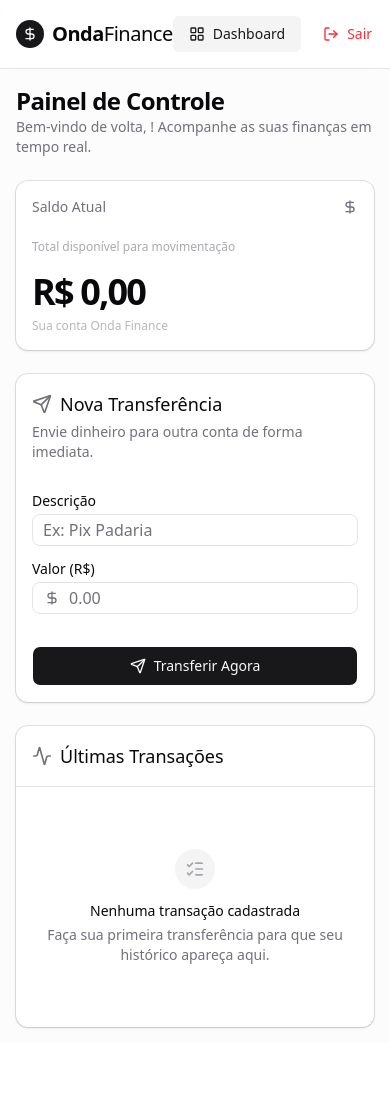
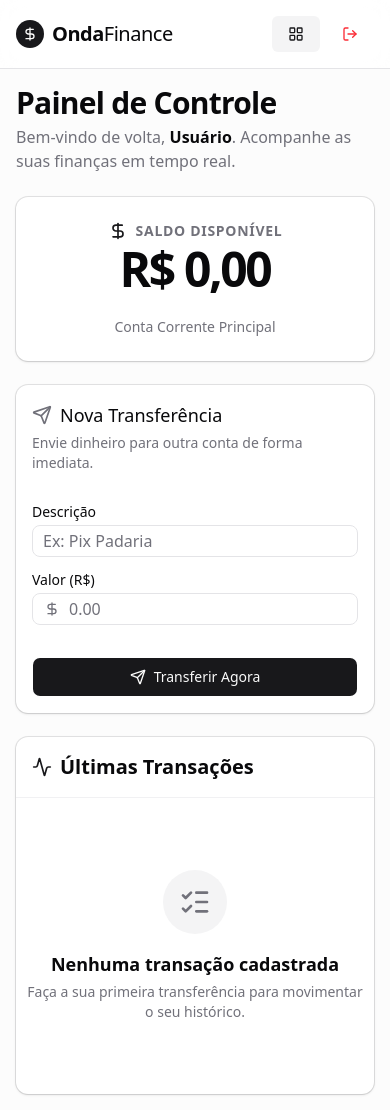
Before and after one commit to Healer101015/onda-finance, a React (Vite) app: page / in a window 390 px wide. Before the commit the page ends 1043 px from the top, so only its background shows below. Built offline with nearby package versions, Linux system fonts and the light colour scheme.

Commit message:
dashboard alterado e login rebuscado

```diff
--- a/src/components/shared/Layout.tsx
+++ b/src/components/shared/Layout.tsx
@@ -12,9 +12,10 @@ export function Layout() {
     };
 
     return (
-        // bg-muted cria o contraste perfeito com os cartões bg-card
-        <div className="min-h-screen bg-muted/30 flex flex-col antialiased">
-            <nav className="w-full bg-background/80 backdrop-blur-md border-b border-border p-4 sticky top-0 z-50">
+        // No telemóvel a página rola livremente (min-h-screen).
+        // No PC (md:) a tela tranca (h-screen overflow-hidden) para efeito App.
+        <div className="md:h-screen md:overflow-hidden min-h-screen bg-muted/30 flex flex-col antialiased">
+            <nav className="w-full bg-background/80 backdrop-blur-md border-b border-border p-4 sticky top-0 z-50 flex-none">
                 <div className="max-w-5xl mx-auto flex justify-between items-center">
                     <div className="flex items-center gap-2">
                         <DollarSign className="w-7 h-7 bg-primary text-primary-foreground p-1.5 rounded-full" />
@@ -28,20 +29,21 @@ export function Layout() {
                             className="text-sm font-medium h-9 px-4 py-2 rounded-md bg-accent text-accent-foreground flex items-center gap-2"
                         >
                             <LayoutGrid className="w-4 h-4" />
-                            Dashboard
+                            <span className="hidden sm:inline">Dashboard</span>
                         </Link>
                         <button
                             onClick={handleLogout}
                             className="text-sm h-9 px-4 py-2 rounded-md text-red-500 hover:text-red-600 hover:bg-red-50 transition-all flex items-center gap-2"
                         >
                             <LogOut className="w-4 h-4" />
-                            Sair
+                            <span className="hidden sm:inline">Sair</span>
                         </button>
                     </div>
                 </div>
             </nav>
 
-            <main className="flex-1 w-full max-w-5xl mx-auto p-4 md:p-8">
+            {/* O main adapta-se: ocupa o resto da tela no PC e cresce no telemóvel */}
+            <main className="flex-1 w-full max-w-5xl mx-auto p-4 md:p-6 flex flex-col md:min-h-0">
                 <Outlet />
             </main>
         </div>
--- a/src/pages/Dashboard.tsx
+++ b/src/pages/Dashboard.tsx
@@ -7,6 +7,9 @@ import { AnimatedCounter } from '../components/animated/AnimatedCounter';
 
 export function Dashboard() {
     const { user, balance, transactions } = useAppStore();
+
+    const rawName = user?.email ? user.email.split('@')[0] : 'Usuário';
+    const displayName = rawName.charAt(0).toUpperCase() + rawName.slice(1);
 
     const formatDate = (dateString: string) => {
         return new Intl.DateTimeFormat('pt-BR', {
@@ -21,7 +24,7 @@ export function Dashboard() {
         hidden: { opacity: 0 },
         visible: {
             opacity: 1,
-            transition: { staggerChildren: 0.1 },
+            transition: { staggerChildren: 0.08 },
         },
     };
 
@@ -30,7 +33,7 @@ export function Dashboard() {
         visible: {
             y: 0,
             opacity: 1,
-            transition: { type: "spring", stiffness: 100, damping: 15 },
+            transition: { type: "spring", stiffness: 120, damping: 14 },
         },
     };
 
@@ -39,29 +42,33 @@ export function Dashboard() {
             initial={{ opacity: 0, y: 10 }}
             animate={{ opacity: 1, y: 0 }}
             transition={{ duration: 0.4 }}
-            className="space-y-6"
+            className="flex flex-col h-full space-y-6 md:space-y-8 antialiased"
         >
-            <div>
-                <h2 className="text-2xl font-semibold tracking-tight text-foreground">Painel de Controle</h2>
-                <p className="text-sm text-muted-foreground">Bem-vindo de volta, <span className='font-medium'>{user?.name}</span>! Acompanhe as suas finanças em tempo real.</p>
+            <div className="flex-none">
+                <h2 className="text-3xl font-bold tracking-tight text-foreground">Painel de Controle</h2>
+                <p className="text-base text-muted-foreground mt-1">
+                    Bem-vindo de volta, <span className='font-semibold text-foreground'>{displayName}</span>. Acompanhe as suas finanças em tempo real.
+                </p>
             </div>
 
-            <div className="grid gap-6 md:grid-cols-2">
-                {/* Card: Saldo Atual (Design Premium) */}
-                <Card className="border-border shadow-sm hover:shadow-md transition-shadow duration-300 h-full">
-                    <CardHeader className="flex flex-row items-center justify-between pb-2 space-y-0">
-                        <CardTitle className="text-sm font-medium text-muted-foreground">
-                            Saldo Atual
-                        </CardTitle>
-                        <DollarSign className="w-4 h-4 text-muted-foreground" />
-                    </CardHeader>
-                    <CardContent>
-                        <p className="text-xs text-muted-foreground/60 leading-none">Total disponível para movimentação</p>
-                        <div className="text-4xl md:text-5xl font-bold tracking-tighter text-foreground mt-4 leading-tight">
+            <div className="grid gap-6 md:grid-cols-2 flex-none">
+
+                {/* 👉 Card de Saldo: 100% Centralizado e em Bloco Coeso 👈 */}
+                <Card className="border-border shadow-sm hover:shadow-md transition-shadow duration-300 h-full bg-card flex flex-col items-center justify-center p-6 md:p-8">
+                    <div className="flex flex-col items-center space-y-3">
+                        <div className="flex items-center gap-2 text-muted-foreground mb-1">
+                            <DollarSign className="w-5 h-5 text-primary" />
+                            <h3 className="text-sm font-semibold uppercase tracking-wider">Saldo Disponível</h3>
+                        </div>
+
+                        <div className="text-5xl md:text-6xl font-extrabold tracking-tighter text-foreground leading-none">
                             <AnimatedCounter value={balance} />
                         </div>
-                        <p className="text-xs text-muted-foreground/50 mt-1">Sua conta Onda Finance</p>
-                    </CardContent>
+
+                        <p className="text-sm font-medium text-muted-foreground mt-3">
+                            Conta Corrente Principal
+                        </p>
+                    </div>
                 </Card>
 
                 {/* Componente de Transferência */}
@@ -70,29 +77,39 @@ export function Dashboard() {
                 </div>
             </div>
 
-            {/* Card: Últimas Transações (Cascading Animation Pro) */}
-            <Card className="border-border shadow-sm overflow-hidden bg-card">
-                <CardHeader className="flex flex-row items-center justify-between border-b border-border bg-card pb-4">
+            {/* Card de Transações */}
+            <Card className="border-border shadow-sm overflow-hidden bg-card flex flex-col">
+                <CardHeader className="flex-none border-b border-border/50 bg-card pb-4">
                     <div className="space-y-1">
-                        <CardTitle className="text-lg text-foreground flex items-center gap-2">
-                            <Activity className="w-5 h-5 text-muted-foreground" />
+                        <CardTitle className="text-xl font-semibold text-foreground flex items-center gap-2">
+                            <Activity className="w-5 h-5 text-primary" />
                             Últimas Transações
                         </CardTitle>
                     </div>
                 </CardHeader>
-                <CardContent className='p-1.5'>
+
+                {/* 👉 O SCROLL BONITO E DE LEVE 👈
+            Adicionado max-h-[380px] para garantir que não empurra a página e um scrollbar ultra-fino (w-1.5) e arredondado. */}
+                <CardContent className="p-2 md:p-4 max-h-[380px] overflow-y-auto
+          [&::-webkit-scrollbar]:w-1.5
+          [&::-webkit-scrollbar-track]:bg-transparent
+          [&::-webkit-scrollbar-thumb]:bg-muted-foreground/20
+          hover:[&::-webkit-scrollbar-thumb]:bg-muted-foreground/40
+          [&::-webkit-scrollbar-thumb]:rounded-full transition-colors">
+
                     {transactions.length === 0 ? (
-                        <div className="flex flex-col items-center justify-center py-10 text-center text-muted-foreground gap-3">
-                            <ListChecks className="w-10 h-10 bg-muted text-muted-foreground/60 p-2.5 rounded-full" />
+                        <div className="flex flex-col items-center justify-center py-12 text-center gap-4">
+                            <div className="bg-muted p-4 rounded-full">
+                                <ListChecks className="w-8 h-8 text-muted-foreground" />
+                            </div>
                             <div className='space-y-1'>
-                                <p className='font-medium text-foreground'>Nenhuma transação cadastrada</p>
-                                <p className="text-sm">Faça sua primeira transferência para que seu histórico apareça aqui.</p>
+                                <p className='text-lg font-semibold text-foreground'>Nenhuma transação cadastrada</p>
+                                <p className="text-sm text-muted-foreground">Faça a sua primeira transferência para movimentar o seu histórico.</p>
                             </div>
                         </div>
                     ) : (
-                        // Stagger Children Animation
                         <motion.div
-                            className="space-y-1"
+                            className="space-y-2 pr-2" // pr-2 dá um pequeno espaço para a barra de scroll não colar no conteúdo
                             initial="hidden"
                             animate="visible"
                             variants={containerVariants}
@@ -101,30 +118,29 @@ export function Dashboard() {
                                 <motion.div
                                     key={tx.id}
                                     variants={itemVariants}
-                                    whileHover={{ scale: 1.005 }}
-                                    className="flex items-center justify-between p-3.5 rounded-xl border border-transparent hover:border-border hover:bg-accent/40 transition-all duration-150 ease-in-out cursor-default"
+                                    whileHover={{ scale: 1.005, backgroundColor: "var(--color-accent)", opacity: 0.9 }}
+                                    className="flex items-center justify-between p-4 rounded-xl border border-border/40 hover:border-border transition-all duration-200 ease-out"
                                 >
                                     <div className="flex items-center space-x-4">
-                                        <div className={`p-2 rounded-full ${tx.type === 'transfer_in' ? 'bg-emerald-100/80 text-emerald-700' : 'bg-red-100/80 text-red-700'
+                                        <div className={`p-3 rounded-full shadow-sm ${tx.type === 'transfer_in' ? 'bg-emerald-100 text-emerald-700' : 'bg-red-100 text-red-700'
                                             }`}>
                                             {tx.type === 'transfer_in' ? (
-                                                <ArrowDownRight className="w-4 h-4" />
+                                                <ArrowDownRight className="w-5 h-5" />
                                             ) : (
-                                                <ArrowUpRight className="w-4 h-4" />
+                                                <ArrowUpRight className="w-5 h-5" />
                                             )}
                                         </div>
-                                        <div>
-                                            <p className="text-sm font-medium text-foreground leading-none">
+                                        <div className="space-y-1">
+                                            <p className="text-base font-semibold text-foreground leading-none">
                                                 {tx.description}
                                             </p>
-                                            <p className="text-xs text-muted-foreground mt-1 tabular-nums">
+                                            <p className="text-sm font-medium text-muted-foreground tabular-nums">
                                                 {formatDate(tx.date)}
                                             </p>
                                         </div>
                                     </div>
-                                    <div className={`font-semibold ${tx.type === 'transfer_in' ? 'text-emerald-600' : 'text-foreground'
+                                    <div className={`text-lg font-bold tracking-tight ${tx.type === 'transfer_in' ? 'text-emerald-600' : 'text-foreground'
                                         } tabular-nums`}>
-                                        {/* tabular-nums para alinhamento perfeito dos números */}
                                         {tx.type === 'transfer_in' ? '+' : '-'} {new Intl.NumberFormat('pt-BR', { style: 'currency', currency: 'BRL' }).format(tx.amount)}
                                     </div>
                                 </motion.div>
--- a/src/pages/Login.tsx
+++ b/src/pages/Login.tsx
@@ -121,7 +121,7 @@ export function Login() {
                     </form>
 
                     <div className="mt-8 pt-6 border-t border-border text-center text-xs text-muted-foreground">
-                        Esta é uma aplicação de teste. As credenciais não são validadas num servidor real.
+                        João brito - Desenvolvedor Frontend | Projeto de Demonstração para Onda Finance
                     </div>
                 </motion.div>
             </div>
```
